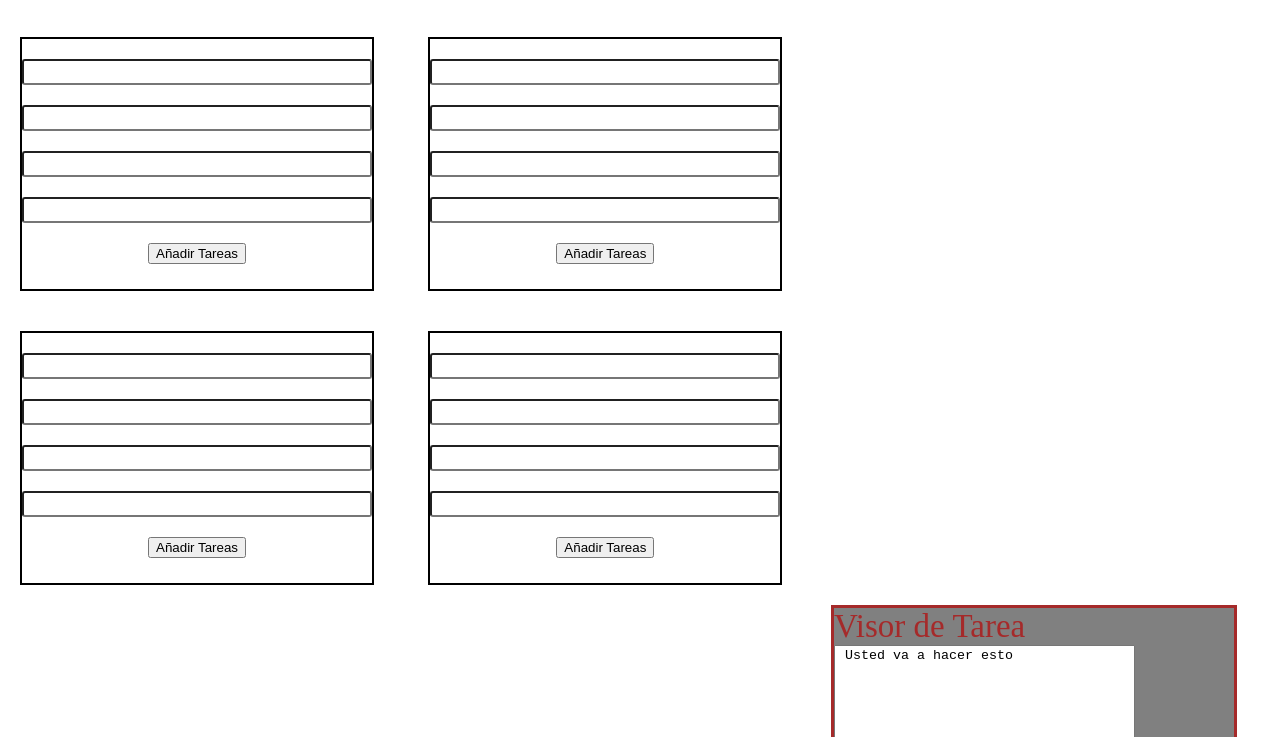
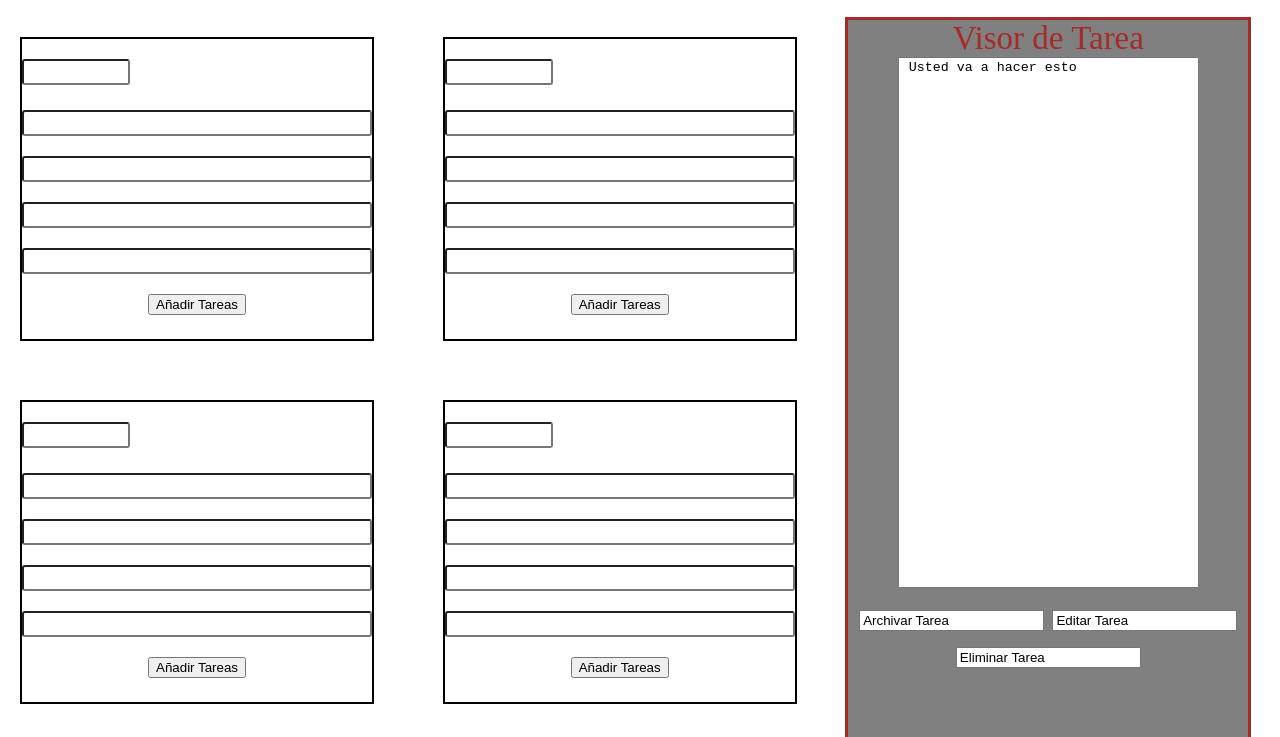
Before and after one commit to Lemostach/Duello, a plain HTML site: page Home Page/home.html in a window 1280 px wide. Shown: the part 215-952 px from the top of the page. Drawn offline with Linux system fonts and the light colour scheme.

Commit message:
mix funche marcelo

```diff
--- a/Home Page/home.css
+++ b/Home Page/home.css
@@ -94,9 +94,11 @@ main{
     "form3 form4 h";
     margin-top: 20px;
     text-align: center;
+    right: 0px;
 
 }
     .forms input[type="text"]{
+        display: block;
         margin-top: 20px;
         width: 342px;
         height: 20px;
@@ -123,7 +125,7 @@ main{
     margin: 20px;
 
     width: 350px;
-    height: 250px;
+    height: 300px;
 }
 
 .button1, .button2, .button3, .button4{
@@ -147,6 +149,8 @@ main input{
     font-size: 33px;
     height: 700px;
     width: 400px;
+    grid-area: h;
+
 }
 .descripcion-tarea{
 
@@ -184,6 +188,6 @@ main input{
         background: rgb(127, 125, 121);
         }
 
-.lateral{
-    grid-area: h;
+textarea{
+    resize: none;
 }
--- a/Home Page/home.html
+++ b/Home Page/home.html
@@ -27,6 +27,7 @@
     <section class="mid">
         <section class="forms">
             <form action="#" class="form1">
+                <legend><input type="text" style="width:100px"></legend>
                 <ul class="ulform1">
                     <li><input type="text" name="" id=""></li>
                     <li><input type="text" name="" id=""></li>
@@ -35,7 +36,9 @@
                     <button class="button1">Añadir Tareas</button>
                 </ul>
             </form>
+
             <form action="#" class="form2">
+                <legend><input type="text" style="width:100px"></legend>
                 <ul class="ulform2">
                     <li><input type="text" name="" id=""></li>
                     <li><input type="text" name="" id=""></li>
@@ -45,6 +48,7 @@
                 </ul>
             </form>
             <form action="#" class="form3">
+                <legend><input type="text" style="width:100px"></legend>
                 <ul class="ulform3">
                     <li><input type="text" name="" id=""></li>
                     <li><input type="text" name="" id=""></li>
@@ -54,6 +58,7 @@
                 </ul>
             </form>
             <form action="#" class="form4">
+                <legend><input type="text" style="width:100px"></legend>
                 <ul class="ulform4">
                     <li><input type="text" name="" id=""></li>
                     <li><input type="text" name="" id=""></li>
@@ -62,19 +67,18 @@
                     <button class="button4">Añadir Tareas</button>
                 </ul>
             </form>
-        </section>
-        <section class="lateral">
             <div class="visor-tarea" id="wrapper">
                 <legend>Visor de Tarea</legend>
                 <div type="textarea" class="descripcion-tarea">
 
-                    <textarea rows="20" cols="35" class="descripcion"> Usted va a hacer esto</textarea>
-                </div>
-
-                <input type="buttonArch" class="Archbutton" id="archivar" value="Archivar Tarea" />
+                    <textarea rows="35" cols="35" class="descripcion"> Usted va a hacer esto</textarea>
+                    <input type="buttonArch" class="Archbutton" id="archivar" value="Archivar Tarea" />
                 <input type="buttonEdit" class="Editbutton" id="editar" value="Editar Tarea" />
                 <input type="buttonElim" class="Elimbutton" id="Eliminar" value="Eliminar Tarea" />
+                </div>
             </div>
+        </section>
+
         </section>
     </section>
 </body>
```
